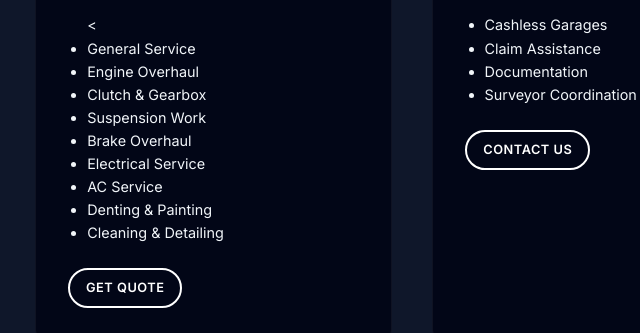
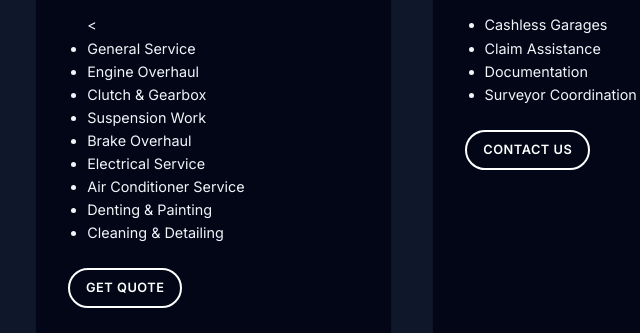
Before and after one commit to Faiyaz-uddin/k.motors, a plain HTML site: page services.html in a window 1280 px wide. Shown: the part 1949-2282 px from the top of the page, 29-669 px from the left. Drawn offline with Linux system fonts and the light colour scheme.

Commit message:
List of services

```diff
--- a/services.html
+++ b/services.html
@@ -202,7 +202,7 @@
                             <li>Suspension Work</li>
                             <li>Brake Overhaul</li>
                             <li>Electrical Service</li>
-                            <li>AC Service</li>
+                            <li>Air Conditioner Service</li>
                             <li>Denting & Painting</li>
                             <li>Cleaning & Detailing</li>
                         </ul>
```
